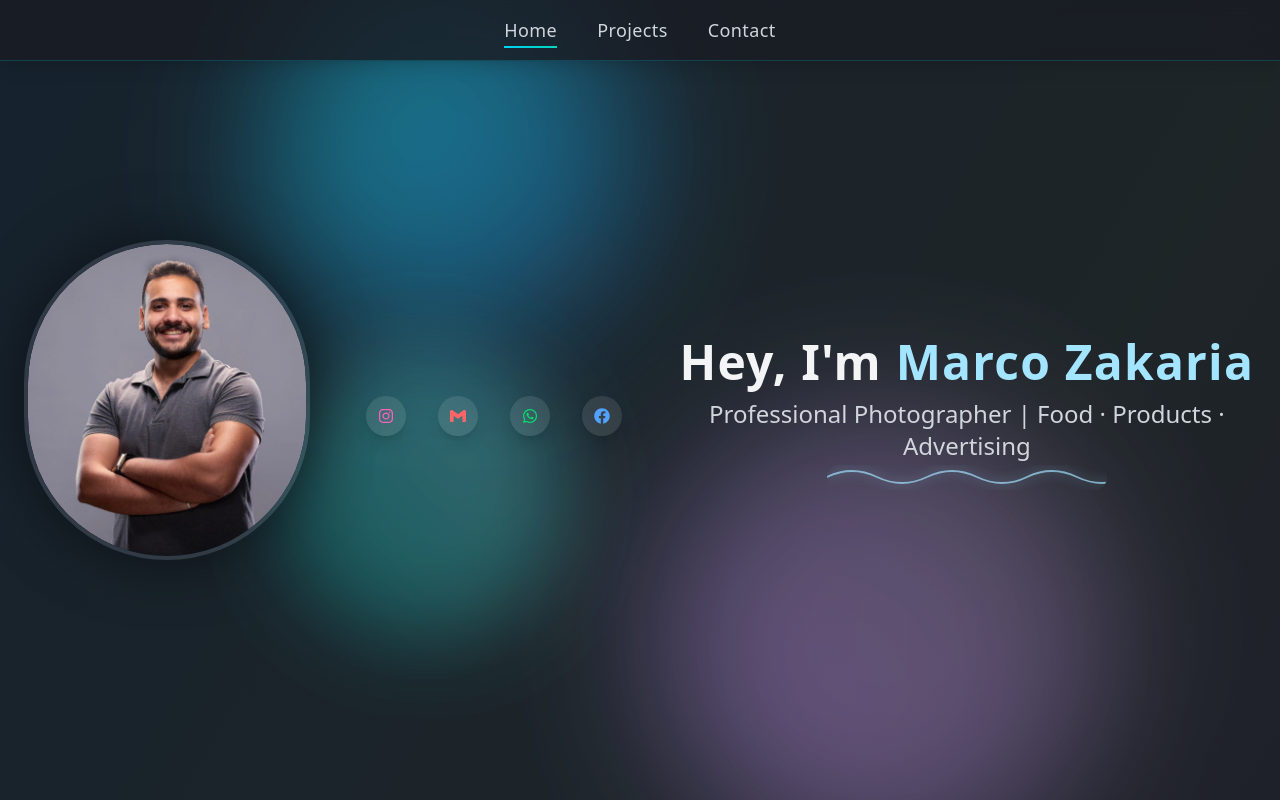
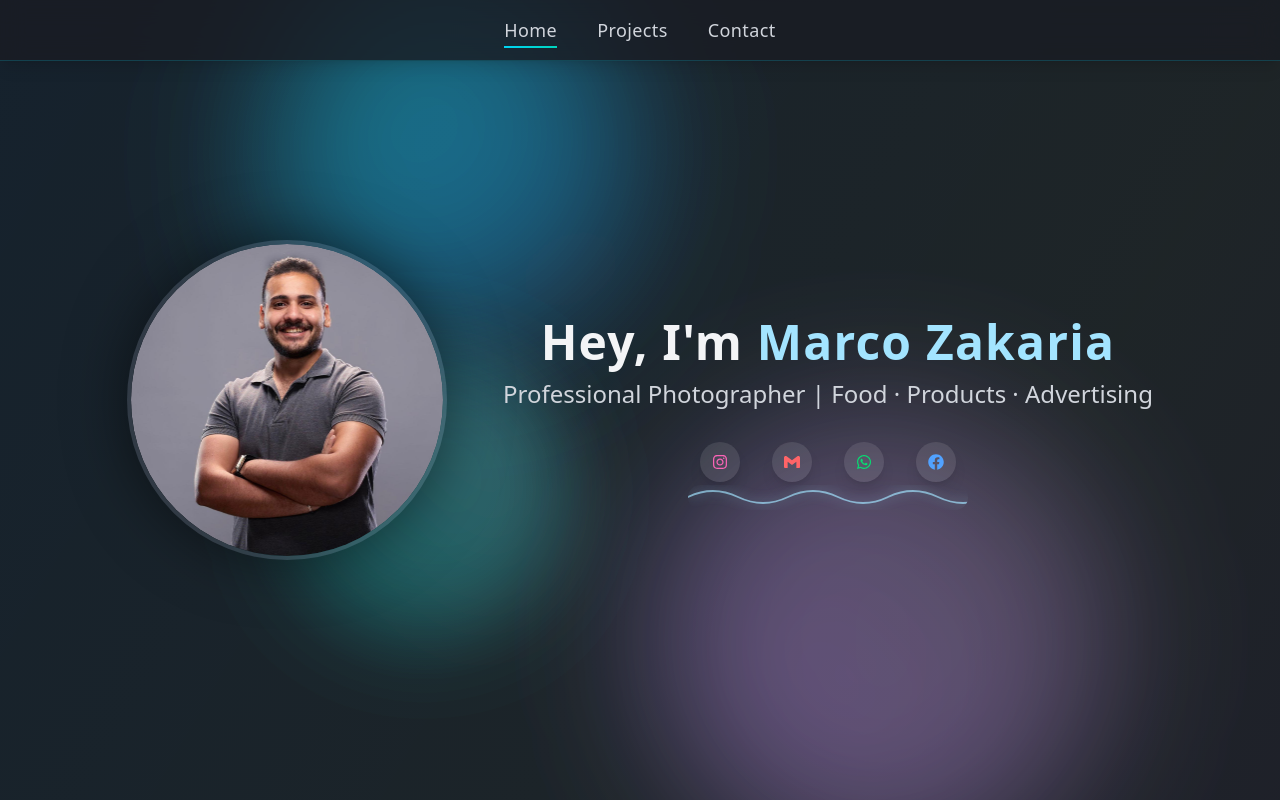
Before and after one commit to youssefshoukry1/Marco-portfolio, a Next.js app: page / in a window 1280 px wide. Shown: the top 800 px of the page. Built offline with nearby package versions, Linux system fonts and the light colour scheme.

Commit message:
update project

```diff
--- a/src/app/Contact/page.tsx
+++ b/src/app/Contact/page.tsx
@@ -79,16 +79,16 @@ export default function Contact() {
         transition={{ duration: 1, delay: 0.6 }}
         className="flex gap-6 mt-8 text-2xl z-10"
       >
-        <a href="https://instagram.com" target="_blank" className="text-pink-400 hover:scale-110 transition-transform">
+        <a href="https://www.instagram.com/marco_zakaria_photography?igsh=MTVibG93MzJ2dDZ6NQ%3D%3D&utm_source=qr" target="_blank" className="text-pink-400 hover:scale-110 transition-transform">
           <FaInstagram />
         </a>
-        <a href="mailto:example@gmail.com" className="text-red-400 hover:scale-110 transition-transform">
+        <a href="mailto:marcozakaria141@gmail.com" className="text-red-400 hover:scale-110 transition-transform">
           <SiGmail />
         </a>
-        <a href="https://wa.me/201204470794" target="_blank" className="text-green-400 hover:scale-110 transition-transform">
+        <a href="https://wa.me/+201284504065" target="_blank" className="text-green-400 hover:scale-110 transition-transform">
           <FaWhatsapp />
         </a>
-        <a href="https://facebook.com" target="_blank" className="text-blue-400 hover:scale-110 transition-transform">
+        <a href="https://www.facebook.com/marko.migo?mibextid=ZbWKwL" target="_blank" className="text-blue-400 hover:scale-110 transition-transform">
           <FaFacebook />
         </a>
       </motion.div>
--- a/src/app/page.tsx
+++ b/src/app/page.tsx
@@ -152,40 +152,6 @@ export default function Home() {
   />
 </motion.div>
 
-{/* السوشيال ميديا بشكل أفضل */}
-<motion.div
-  initial={{ opacity: 0, y: 20 }}
-  animate={{ opacity: 1, y: 0 }}
-  transition={{ duration: 1, delay: 0.6 }}
-  className="flex gap-8 mt-8 justify-center z-10"
->
-  {[{
-    icon: <FaInstagram />,
-    color: "text-pink-400",
-    link: "https://instagram.com"
-  },{
-    icon: <SiGmail />,
-    color: "text-red-400",
-    link: "mailto:example@gmail.com"
-  },{
-    icon: <FaWhatsapp />,
-    color: "text-green-400",
-    link: "https://wa.me/201204470794"
-  },{
-    icon: <FaFacebook />,
-    color: "text-blue-400",
-    link: "https://facebook.com"
-  }].map((item, idx) => (
-    <a
-      key={idx}
-      href={item.link}
-      target="_blank"
-      className={`${item.color} p-3 bg-white/10 rounded-full shadow-lg hover:scale-125 transition-transform duration-300 hover:shadow-[0_0_15px_rgba(255,255,255,0.7)]`}
-    >
-      {item.icon}
-    </a>
-  ))}
-</motion.div>
 
 
         {/* النص */}
@@ -231,6 +197,41 @@ export default function Home() {
           </motion.div>
 
 
+{/* السوشيال ميديا بشكل أفضل */}
+<motion.div
+  initial={{ opacity: 0, y: 20 }}
+  animate={{ opacity: 1, y: 0 }}
+  transition={{ duration: 1, delay: 0.6 }}
+  className="flex gap-8 mt-8 justify-center z-10"
+>
+  {[{
+    icon: <FaInstagram />,
+    color: "text-pink-400",
+    link: "https://www.instagram.com/marco_zakaria_photography?igsh=MTVibG93MzJ2dDZ6NQ%3D%3D&utm_source=qr"
+  },{
+    icon: <SiGmail />,
+    color: "text-red-400",
+    link: "mailto:marcozakaria141@gmail.com"
+  },{
+    icon: <FaWhatsapp />,
+    color: "text-green-400",
+    link: "https://wa.me/+201284504065"
+  },{
+    icon: <FaFacebook />,
+    color: "text-blue-400",
+    link: "https://www.facebook.com/marko.migo?mibextid=ZbWKwL"
+  }].map((item, idx) => (
+    <a
+      key={idx}
+      href={item.link}
+      target="_blank"
+      className={`${item.color} p-3 bg-white/10 rounded-full shadow-lg hover:scale-125 transition-transform duration-300 hover:shadow-[0_0_15px_rgba(255,255,255,0.7)]`}
+    >
+      {item.icon}
+    </a>
+  ))}
+</motion.div>
+
         </motion.div>
       </section>
 
```
